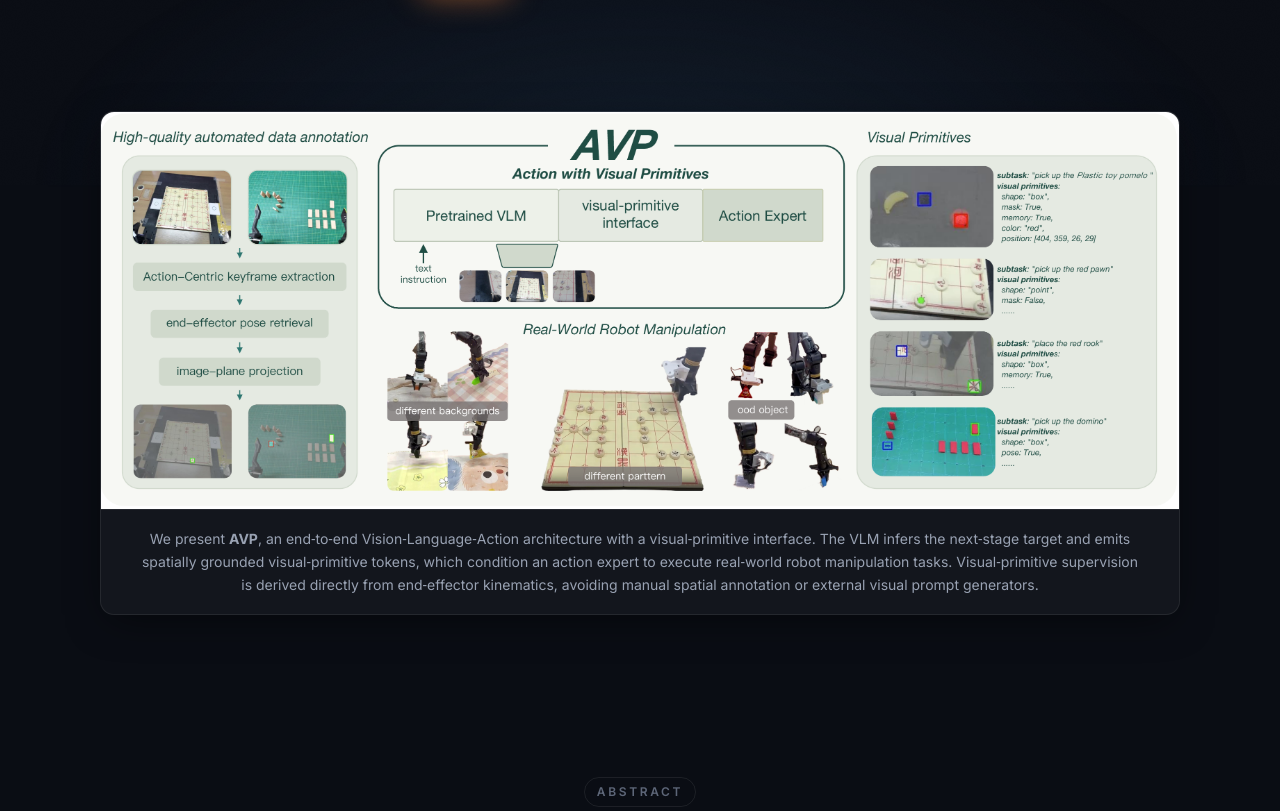
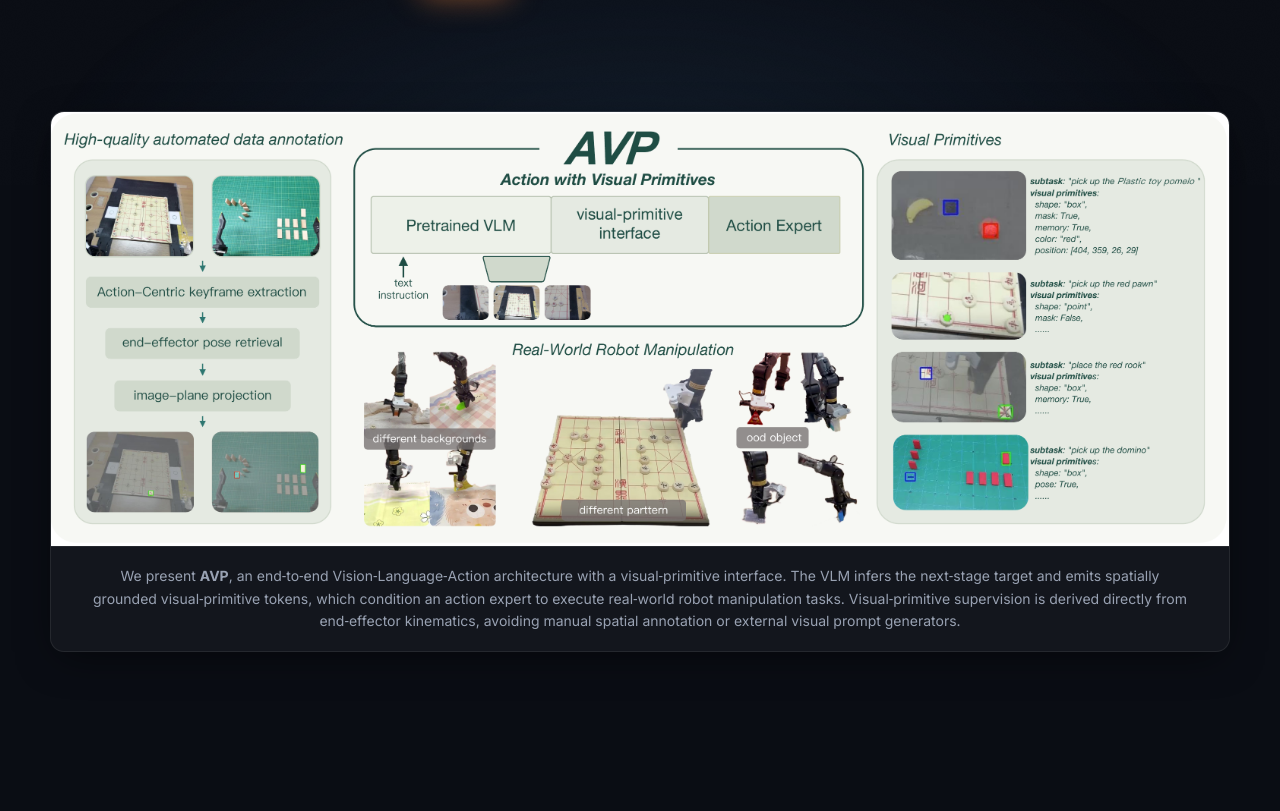
Before and after one commit to Kingdroper/AVP, a plain HTML site: page index.html in a window 1280 px wide. Shown: the part 615-1426 px from the top of the page. Drawn offline with Linux system fonts and the light colour scheme.

Commit message:
Align teaser to full container width to match hero block above

```diff
--- a/static/css/style.css
+++ b/static/css/style.css
@@ -184,7 +184,6 @@
 }
 .teaser-figure {
   margin: 0 auto;
-  max-width: 1080px;
 }
 
 /* =================================================================
@@ -246,13 +245,11 @@
   border-top: 1px solid var(--card-border);
 }
 
-/* Teaser figure needs to live inside the wider container but still
-   stay narrower than the section grid — override the global .figure
-   margin so it centers horizontally. */
+/* Teaser figure fills the same container that hero / section content uses,
+   so it visually aligns with the title block above and the abstract below. */
 .figure.teaser-figure {
   margin-left: auto;
   margin-right: auto;
-  max-width: 1080px;
 }
 .figure.teaser-figure figcaption {
   text-align: center;
```
